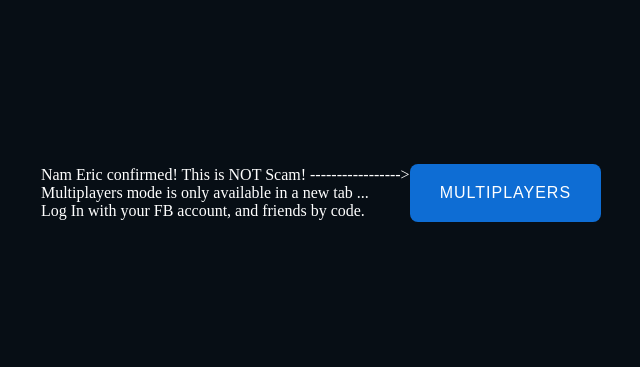
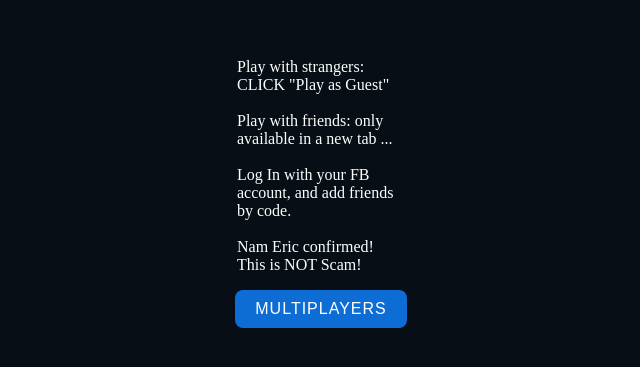
Before and after one commit to namdaoduy/8-pool, a plain HTML site: page index.html in a window 1280 px wide. Shown: the part 197-564 px from the top of the page, without its empty margins (319-959 px from the left). Drawn offline with Linux system fonts and the light colour scheme; a script that the page names is missing.

Commit message:
fix: layout

```diff
--- a/css/styles.css
+++ b/css/styles.css
@@ -6,15 +6,16 @@ body {
   margin: 0;
   width: 100vw;
   height: 100vh;
+  overflow: auto;
 }
 
 .Container {
   width: 100%;
   height: 100%;
   display: flex;
+  flex: 1;
   justify-content: center;
   align-items: center;
-  flex-direction: column;
   background-color: #070e15;
 }
 
@@ -22,12 +23,16 @@ body {
   color: white;
   margin-bottom: 20px;
   display: flex;
+  flex-direction: column;
   justify-content: center;
   align-items: center;
+  flex-shrink: 0;
+  width: 200px;
+  padding: 16px;
 }
 
 .MultiButton {
-  padding: 20px 30px;
+  padding: 10px 20px;
   background: #0e6dd4;
   text-decoration: none;
   color: white;
--- a/index.html
+++ b/index.html
@@ -12,15 +12,19 @@
     <noscript>You need to enable JavaScript to run this app.</noscript>
     <!-- Place this code where you'd like the game to appear -->
     <div class="Container">
+      <div class="miniclip-game-embed" data-game-name="8-ball-pool-multiplayer" data-theme="5" data-width="808" data-height="512" data-language="en"></div>
       <div class="MultiButtonGroup">
-        <div>
-          <div>Nam Eric confirmed! This is NOT Scam! -----------------></div>
-          <div>Multiplayers mode is only available in a new tab ...</div>
-          <div>Log In with your FB account, and friends by code.</div>
+        <div style="margin-bottom: 16px;">
+          <div>Play with strangers: CLICK "Play as Guest"</div>
+          <br />
+          <div>Play with friends: only available in a new tab ...</div>
+          <br />
+          <div>Log In with your FB account, and add friends by code.</div>
+          <br />
+          <div>Nam Eric confirmed! This is NOT Scam!</div>
         </div>
         <a class="MultiButton" href="https://www.miniclip.com/games/8-ball-pool-multiplayer/en/focus/" target="_blank">MULTIPLAYERS</a>
       </div>
-      <div class="miniclip-game-embed" data-game-name="8-ball-pool-multiplayer" data-theme="5" data-width="909" data-height="576" data-language="en">
     </div>
   </body>
 </html>
```
